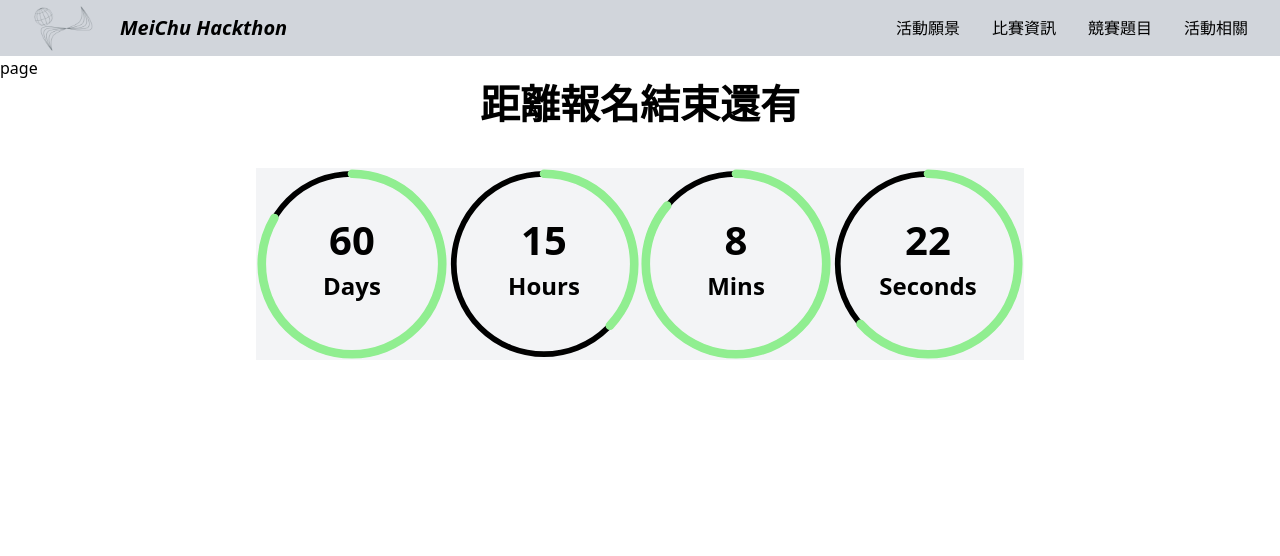
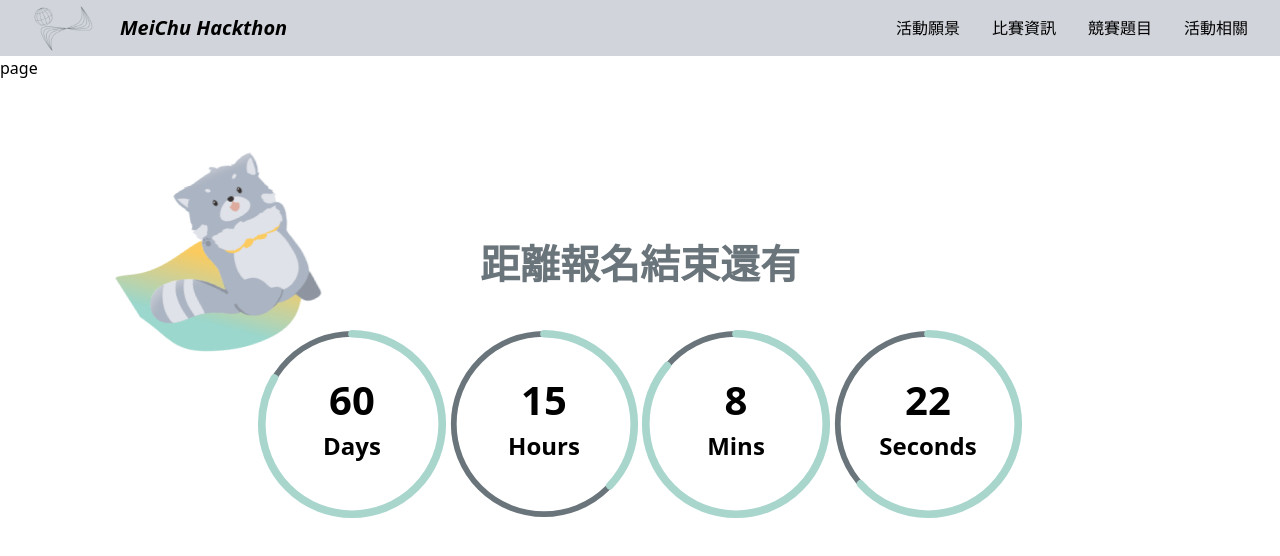
Before and after one commit to Official-Meichu-Hackathon/2023-singup, a Next.js app: page / in a window 1280 px wide. Shown: the top 556 px of the page. Built offline with nearby package versions, Linux system fonts and the light colour scheme.

Commit message:
feat: add meta

```diff
--- a/components/CountDown.jsx
+++ b/components/CountDown.jsx
@@ -1,11 +1,7 @@
 "use client"
 import React, { useEffect, useRef, useState } from "react";
 import '@styles/globals.css'
-// import { Dimensions, StyleSheet } from "react-native";
-// import Svg, {
-//   Defs, LinearGradient, Stop, Circle,
-// } from "react-native-svg";
-// import Animated from "react-native-reanimated";
+import '@styles/animation.css'
 
 
 const CountDown = () =>{
@@ -35,13 +31,16 @@ const CountDown = () =>{
     return () => clearInterval(interval.current);
   });
     return(
-        <div className='w-[60%] m-auto'>
-            <h3 className = 'm-auto mb-10'>距離報名結束還有</h3>
-            <div className = "w-full h-auto bg-gray-100 flex justify-between">
-                <div className="w-full aspect-[1/1]"><Circle now={timerDay} up = {365} word = "Days"/> </div>
-                <div className="w-full aspect-[1/1]"><Circle now={timerHour} up = {24} word = "Hours"/> </div>
-                <div className="w-full aspect-[1/1]"> <Circle now={timerMinute} up = {60} word = "Mins"/> </div>
-                <div className="w-full aspect-[1/1]"><Circle now={timerSecond} up = {60} word = "Seconds"/> </div>
+        <div className ='w-full h-fit relative pt-[20vh]'>
+            <img src='/assets/images/meta3.png' id='meta' className = 'w-[20vw] absolute top-[10vh] left-[5vw]'/>
+            <div className='w-[60%] m-auto'>
+                <h3 className = 'm-auto mb-10 text-[#6A747B]'>距離報名結束還有</h3>
+                <div className = "w-full h-auto flex justify-between">
+                    <div className="w-full aspect-[1/1]"><Circle now={timerDay} up = {365} word = "Days"/> </div>
+                    <div className="w-full aspect-[1/1]"><Circle now={timerHour} up = {24} word = "Hours"/> </div>
+                    <div className="w-full aspect-[1/1]"> <Circle now={timerMinute} up = {60} word = "Mins"/> </div>
+                    <div className="w-full aspect-[1/1]"><Circle now={timerSecond} up = {60} word = "Seconds"/> </div>
+                </div>
             </div>
         </div>
     );
@@ -65,21 +64,21 @@ const Circle =  ({now, up,word})  =>{
                         cy='50%'
                         r="47%"
                         fill="none"
-                        stroke="black"
+                        stroke="#6A747B"
                         stroke-width="3%">
                     </circle>
                 </svg>
                 <svg className="w-full h-full  top-0 left-0 static -rotate-90 absolute">
-                    <circle className=""
+                    <circle className="color-[#A8D5CC]"
                         stroke-dasharray={`${len}`+'vw'}
                         stroke-dashoffset={`${percentage}`+'vw'}
                         cx='50%'
                         cy='50%'
                         r="47%"
                         fill="none"
-                        stroke-width="4.5%"
+                        stroke-width="4%"
                         stroke-linecap="round"
-                        stroke="lightgreen"
+                        stroke="#A8D5CC"
                         >
                     </circle>
                 </svg>
--- a/components/Meta.jsx
+++ /dev/null
@@ -1,17 +0,0 @@
-"use client";
-import React, { useState } from 'react';
-import useCollapse from 'react-collapsed'
-import '@styles/animation.css'
-
-function classNames(...classes) {
-    return classes.filter(Boolean).join(' ');
-}
-
-const Meta = () =>{
-    return(
-        <>
-            <img src='/assets/images/meta3.svg' id='meta' className = 'w-[30vw]'/>
-        </>
-    );
-}
-export default Meta;
--- /dev/null
+++ b/styles/animation.css
@@ -0,0 +1,37 @@
+/*
+@-webkit-keyframes meta-movement {
+    50% {
+        -webkit-transform-origin: top left;
+        transform-origin: top left;
+        -webkit-transform: rotate(-5deg);
+        transform: rotate(-5deg)
+    }
+} */
+
+@keyframes meta-movement {
+    50% {
+        /* -webkit-transform-origin: top left; */
+        transform-origin: top left;
+        /* -webkit-transform: rotate(-5deg); */
+        transform: rotate(-15deg);
+    }
+}
+#meta {
+    /* width: 37vw;
+    position: absolute;
+    right: 20vw;
+    z-index: 5;
+    margin: 36vw 15vw; */
+    /* -webkit-transition: -webkit-transform 3s ease-in; */
+    transition: -webkit-transform 3s ease-in;
+    -o-transition: transform 3s ease-in;
+    transition: transform 3s ease-in;
+    transition: transform 3s ease-in,-webkit-transform 3s ease-in;
+    /* -webkit-transform-origin: 0 0;
+    -ms-transform-origin: 0 0;
+    transform-origin: 0 0; */
+    /* -webkit-animation: meta-movement 10s infinite; */
+    animation: meta-movement 4s infinite;
+    /* -webkit-animation-timing-function: ease; */
+    animation-timing-function: ease;
+}
```
Also changed, not shown: public/assets/images/meta3.png (added).
